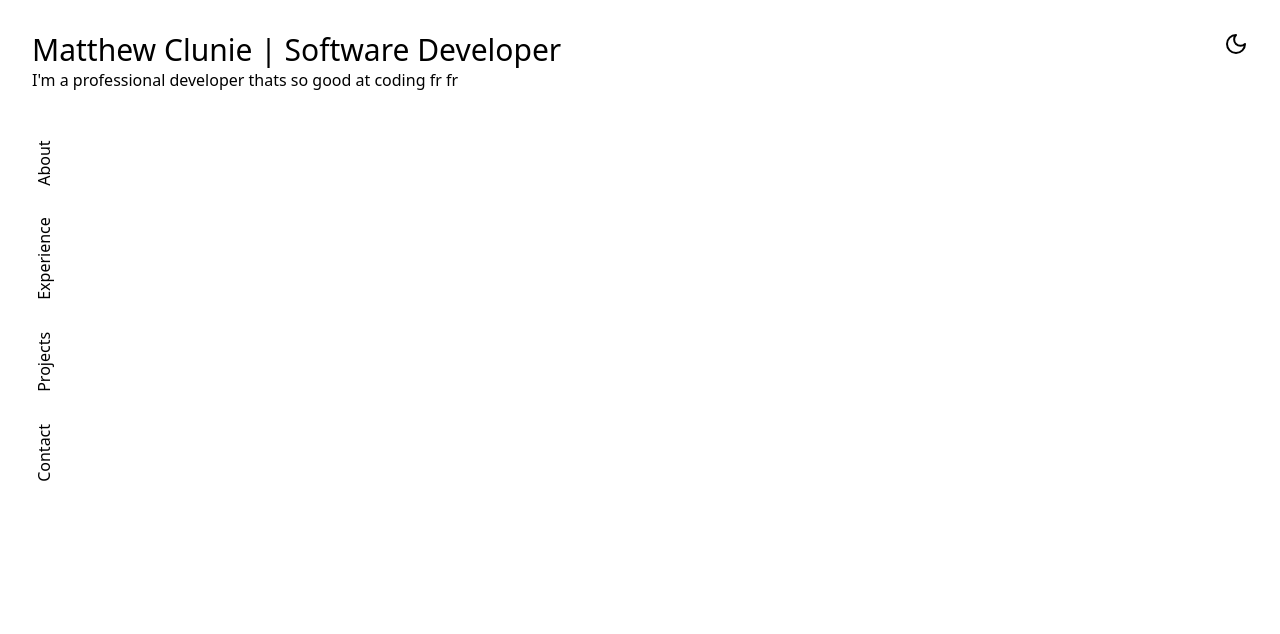
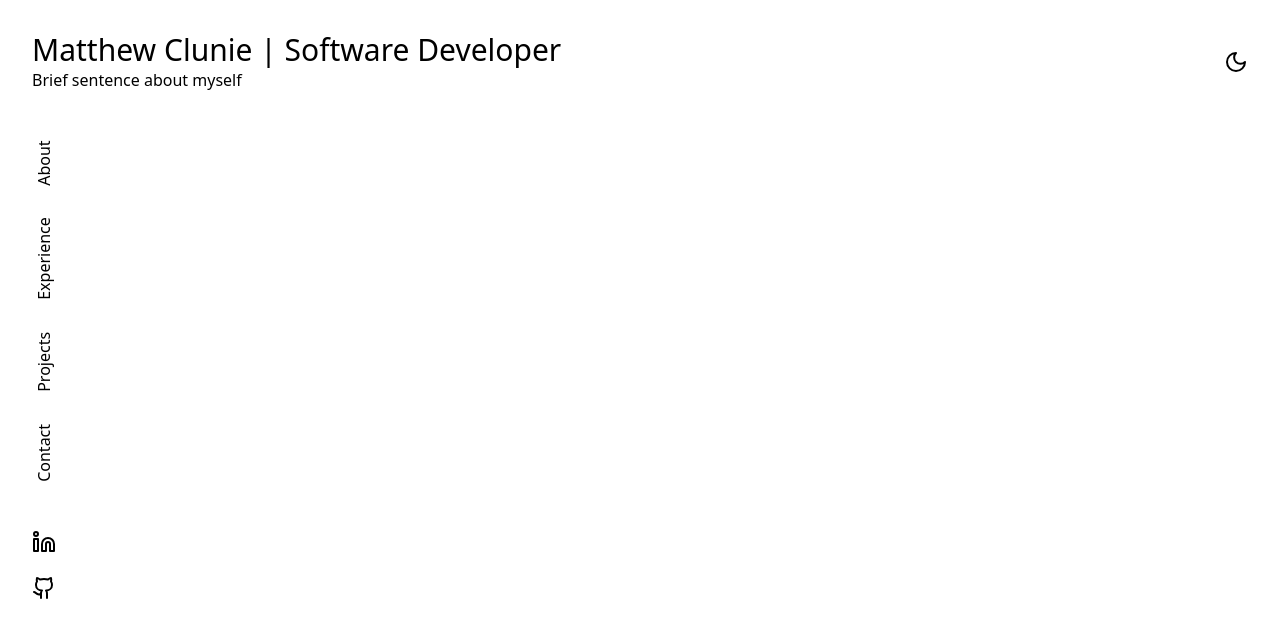
Before and after one commit to matthewclunie/dev-portfolio, a React (Vite) app: page / in a window 1280 px wide. Shown: the top 634 px of the page. Built offline with nearby package versions, Linux system fonts and the light colour scheme.

Commit message:
added nav animation

```diff
--- a/src/components/SideNav/LinkButton/LinkButton.tsx
+++ b/src/components/SideNav/LinkButton/LinkButton.tsx
@@ -1,12 +1,21 @@
 import { FunctionComponent } from "react";
 
 interface Props {
-  text: string;
+  icon: React.JSX.Element;
   source: string;
+  className?: string;
 }
 
-const LinkButton: FunctionComponent<Props> = ({ text, source }) => {
-  return <link href={source}>{text}</link>;
+const LinkButton: FunctionComponent<Props> = ({ icon, source, className }) => {
+  const handleClick = () => {
+    window.location.href = source;
+  };
+
+  return (
+    <button className={className} onClick={handleClick}>
+      {icon}
+    </button>
+  );
 };
 
 export default LinkButton;
--- a/src/components/SideNav/SideNav.tsx
+++ b/src/components/SideNav/SideNav.tsx
@@ -1,18 +1,29 @@
-// import LinkButton from "./LinkButton/LinkButton";
+import { Linkedin } from "lucide-react";
+import { Github } from "lucide-react";
+import LinkButton from "./LinkButton/LinkButton";
 import NavButton from "./NavButton/NavButton";
 
 const SideNav = () => {
   return (
-    <div className="flex pb-8 rotate-180 writing-vertical-lr">
+    <div className="animate-fadeLeft">
+      <div className="flex my-8 rotate-180 writing-vertical-lr">
         <NavButton text="Contact" />
         <NavButton text="Projects" />
         <NavButton text="Experience" />
         <NavButton text="About" />
-      {/* <LinkButton
-        text="LinkedIn"
+      </div>
+      <div>
+        <div className="mb-4">
+          <LinkButton
+            icon={<Linkedin />}
             source="https://www.linkedin.com/in/matthew-clunie/"
           />
-      <LinkButton text="Github" source="https://github.com/matthewclunie/" /> */}
+        </div>
+        <LinkButton
+          icon={<Github />}
+          source="https://github.com/matthewclunie/"
+        />
+      </div>
     </div>
   );
 };
--- a/src/components/TopNav/TopNav.tsx
+++ b/src/components/TopNav/TopNav.tsx
@@ -2,14 +2,14 @@ import { Moon } from "lucide-react";
 
 const TopNav = () => {
   return (
-    <div className="flex justify-between">
+    <div className="flex justify-between animate-fadeDown">
       <div>
-        <div className="text-3xl">Matthew Clunie | Software Developer</div>
-        <div>I'm a professional developer thats so good at coding fr fr</div>
+        <h1 className="text-3xl">Matthew Clunie | Software Developer</h1>
+        <p>Brief sentence about myself</p>
       </div>
-      <div>
+      <button>
         <Moon />
-      </div>
+      </button>
     </div>
   );
 };
--- a/tailwind.config.js
+++ b/tailwind.config.js
@@ -3,26 +3,30 @@ export default {
   content: ["./index.html", "./src/**/*.{js,ts,jsx,tsx}"],
   theme: {
     extend: {
+      animation: {
+        fadeLeft: "fadeLeft 1s ease-in-out",
+        fadeDown: "fadeDown 1s ease-in-out",
+      },
+      keyframes: {
+        fadeLeft: {
+          "0%": { opacity: "0%", transform: `translate(-40px)` },
+          "100%": { opacity: "100%" },
+        },
+        fadeDown: {
+          "0%": { opacity: "0%", transform: `translate(0px, -40px)` },
+          "100%": { opacity: "100%" },
+        },
+      },
       writingMode: {
-        "vertical-rl": "vertical-rl",
         "vertical-lr": "vertical-lr",
-      },
-      textOrientation: {
-        mixed: "mixed",
       },
     },
   },
   plugins: [
     function ({ addUtilities }) {
       const newUtilities = {
-        ".writing-vertical-rl": {
-          writingMode: "vertical-rl",
-        },
         ".writing-vertical-lr": {
           writingMode: "vertical-lr",
-        },
-        ".text-orientation-mixed": {
-          textOrientation: "mixed",
         },
       };
 
```
Lines whose indentation alone changed are shown as unchanged.
